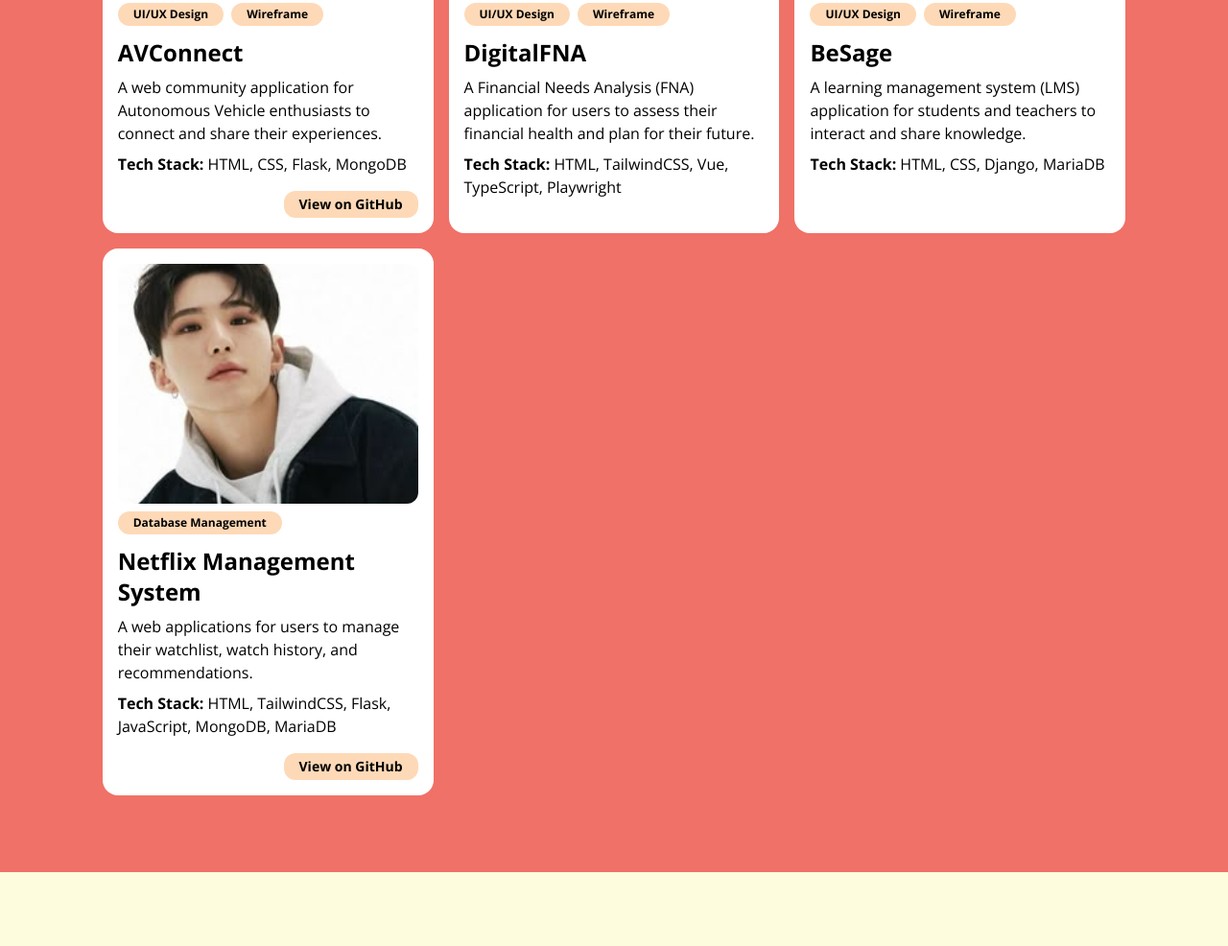
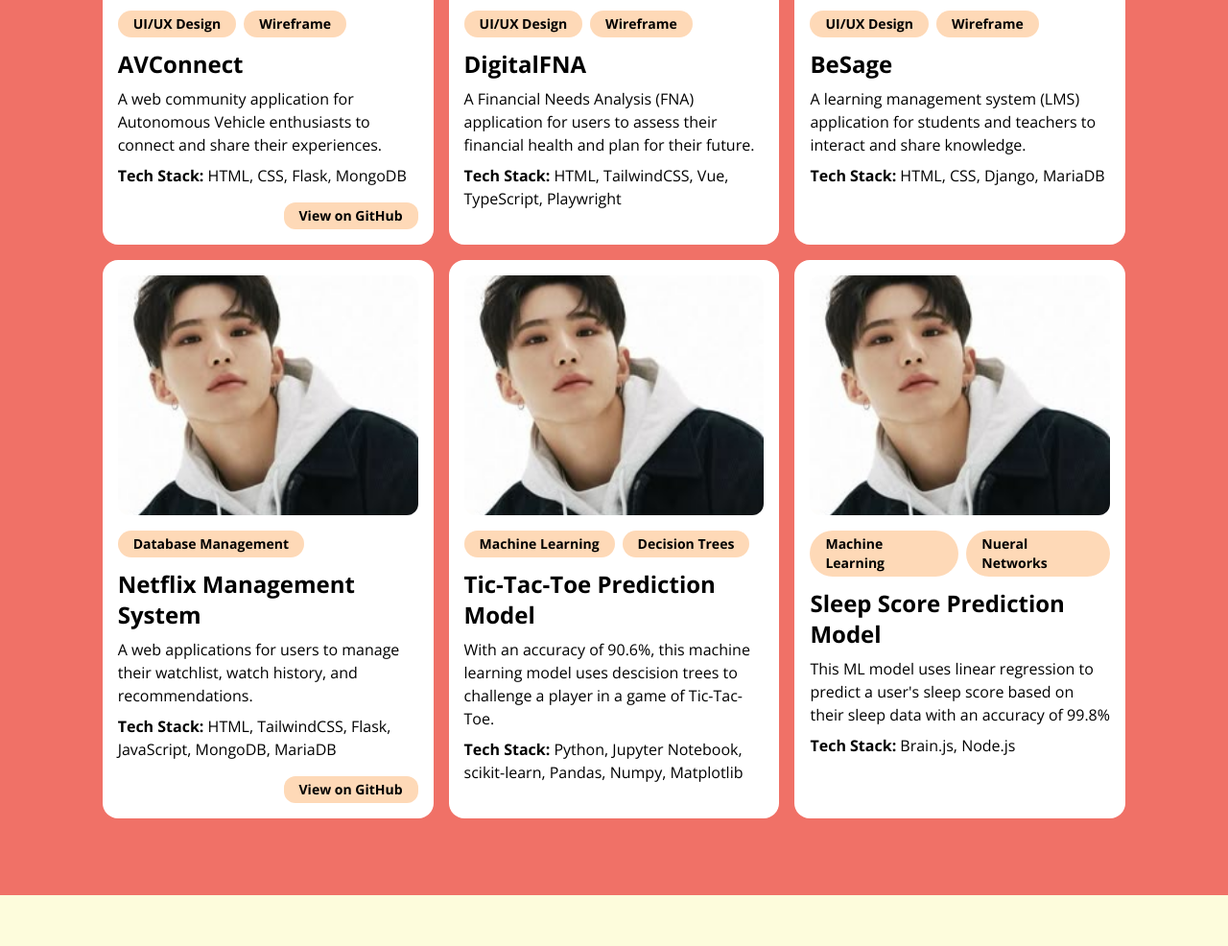
Before and after one commit to janaveniice/J-Portfolio, a website: page index.html in a window 1280 px wide. Shown: the part 2330-3316 px from the top of the page at 96% size. Drawn offline with nearby package versions, Linux system fonts and the light colour scheme.

Commit message:
added more projects

```diff
--- a/assets/data/projects.json
+++ b/assets/data/projects.json
@@ -30,5 +30,21 @@
         "tags": ["Database Management"],
         "techStack": ["HTML", "TailwindCSS", "Flask", "JavaScript", "MongoDB", "MariaDB"],
         "repositoryUrl": "https://github.com/janaveniice/Netflix-Management-System"
+    },
+    {
+        "projectName": "Tic-Tac-Toe Prediction Model",
+        "projectDescription": "With an accuracy of 90.6%, this machine learning model uses descision trees to challenge a player in a game of Tic-Tac-Toe.",
+        "imageUrl": "assets/images/test.jpg",
+        "tags": ["Machine Learning", "Decision Trees"],
+        "techStack": ["Python", "Jupyter Notebook", "scikit-learn", "Pandas", "Numpy", "Matplotlib"],
+        "repositoryUrl": ""
+    },
+    {
+        "projectName": "Sleep Score Prediction Model",
+        "projectDescription": "This ML model uses linear regression to predict a user's sleep score based on their sleep data with an accuracy of 99.8%",
+        "imageUrl": "assets/images/test.jpg",
+        "tags": ["Machine Learning", "Nueral Networks"],
+        "techStack": ["Brain.js", "Node.js"],
+        "repositoryUrl": ""
     }
 ]
--- a/index.html
+++ b/index.html
@@ -153,7 +153,7 @@
                         </section>
 
                         <!-- Tags -->
-                        <section class="flex space-x-2 items-center mt-2 text-sm md:text-xs">
+                        <section class="flex space-x-2 items-center mt-4 text-sm md:text-md">
                             ${project.tags.map(tag => `
                                 <article class="bg-secondary text-white px-4 py-1 rounded-3xl items-center">
                                     <p class="text-black font-bold">${tag}</p>
```
